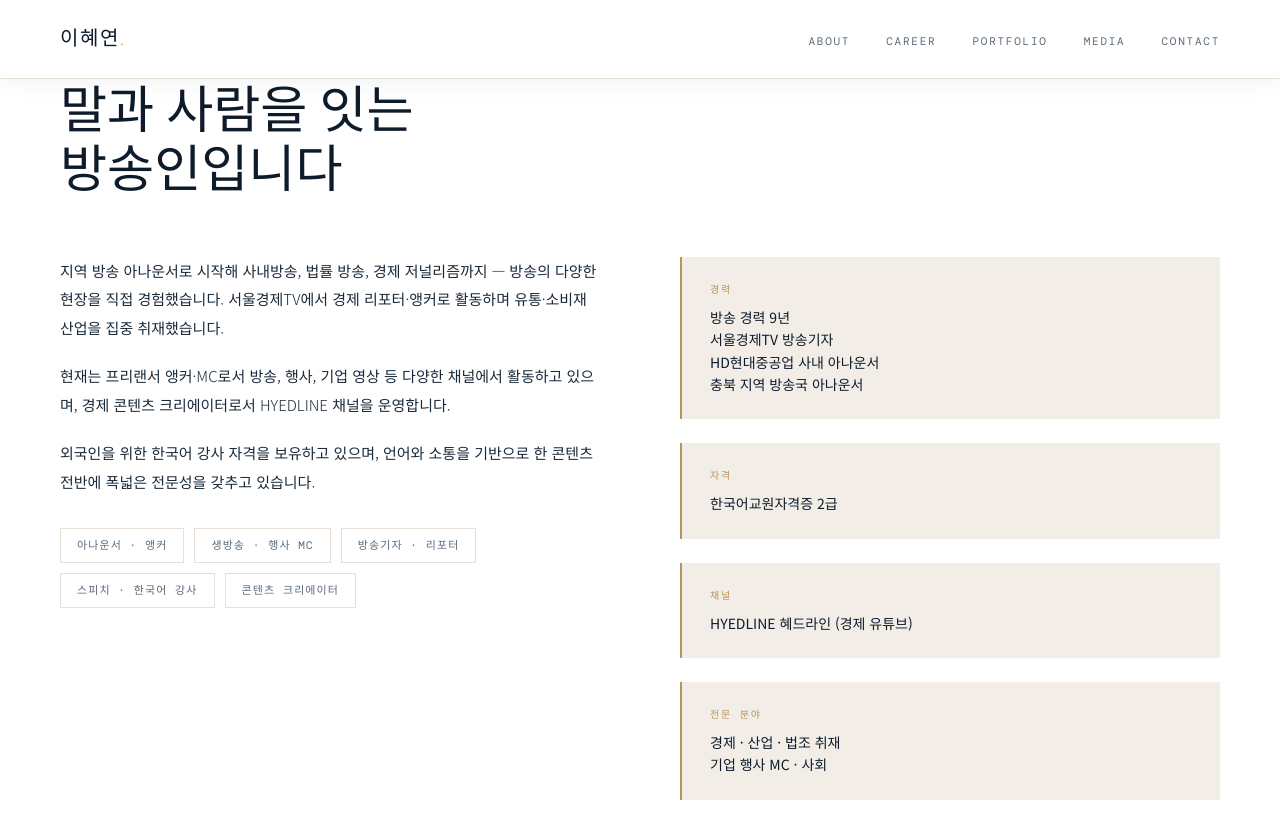
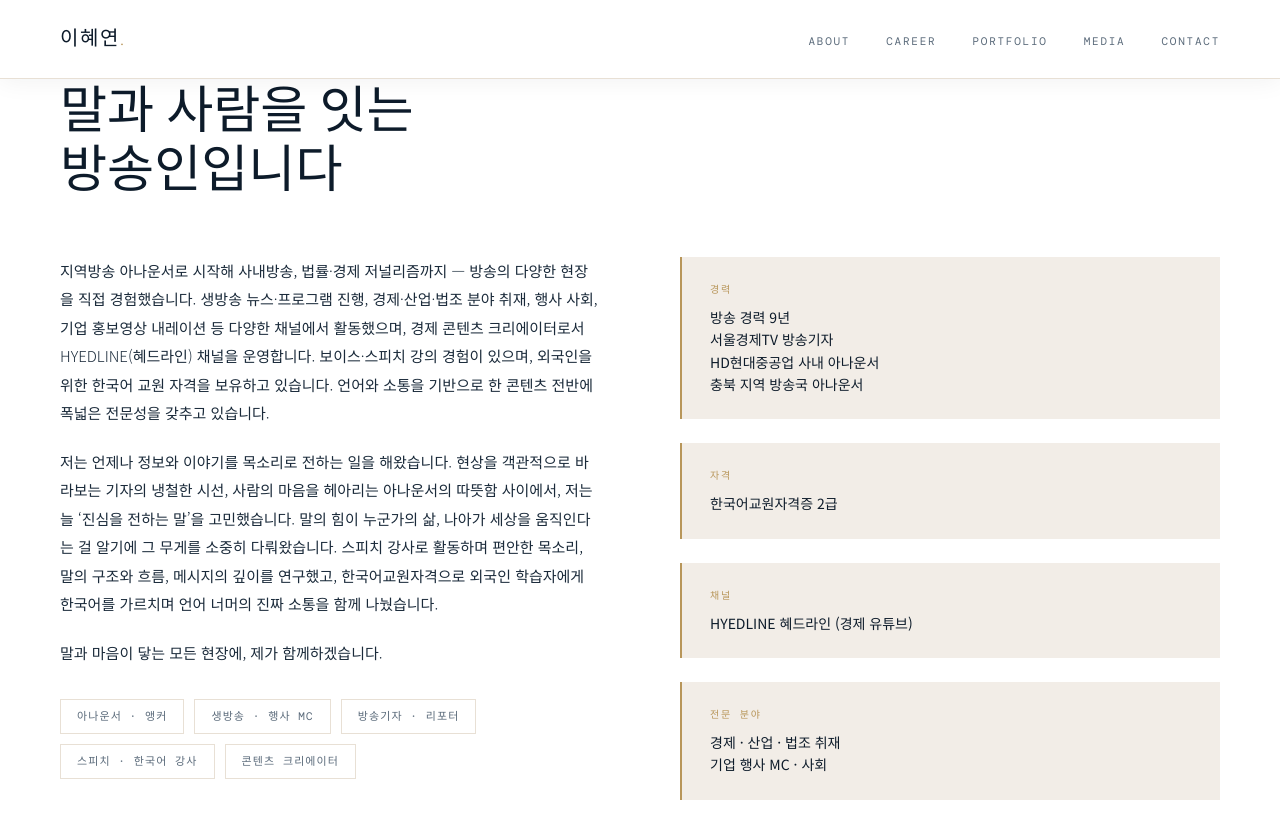
Before and after one commit to annhylee/annhylee.github.io, a Jekyll site: the page built from index.md, in a window 1280 px wide and 900 px high, scrolled down 950 px. Shown: the top 839 px of the window. Built offline with Jekyll 4.4.1, drawn with Linux system fonts in a browser that asks for light colours; some web fonts are replaced.

Commit message:
Update index.md

```diff
--- a/index.md
+++ b/index.md
@@ -1,9 +1,9 @@
 ---
 layout: default
-title: 이혜연 — 앵커·MC·리포터
+title: 이혜연 — 아나운서·앵커·MC·리포터
 ---
-지역 방송 아나운서로 시작해 사내방송, 법률 방송, 경제 저널리즘까지 — 방송의 다양한 현장을 직접 경험했습니다. 서울경제TV에서 경제 리포터·앵커로 활동하며 유통·소비재 산업을 집중 취재했습니다.
+지역방송 아나운서로 시작해 사내방송, 법률·경제 저널리즘까지 — 방송의 다양한 현장을 직접 경험했습니다. 생방송 뉴스·프로그램 진행, 경제·산업·법조 분야 취재, 행사 사회, 기업 홍보영상 내레이션 등 다양한 채널에서 활동했으며, 경제 콘텐츠 크리에이터로서 HYEDLINE(혜드라인) 채널을 운영합니다. 보이스·스피치 강의 경험이 있으며, 외국인을 위한 한국어 교원 자격을 보유하고 있습니다. 언어와 소통을 기반으로 한 콘텐츠 전반에 폭넓은 전문성을 갖추고 있습니다.
 
-현재는 프리랜서 앵커·MC로서 방송, 행사, 기업 영상 등 다양한 채널에서 활동하고 있으며, 경제 콘텐츠 크리에이터로서 HYEDLINE 채널을 운영합니다.
+저는 언제나 정보와 이야기를 목소리로 전하는 일을 해왔습니다. 현상을 객관적으로 바라보는 기자의 냉철한 시선, 사람의 마음을 헤아리는 아나운서의 따뜻함 사이에서, 저는 늘 ‘진심을 전하는 말’을 고민했습니다. 말의 힘이 누군가의 삶, 나아가 세상을 움직인다는 걸 알기에 그 무게를 소중히 다뤄왔습니다. 스피치 강사로 활동하며 편안한 목소리, 말의 구조와 흐름, 메시지의 깊이를 연구했고, 한국어교원자격으로 외국인 학습자에게 한국어를 가르치며 언어 너머의 진짜 소통을 함께 나눴습니다.
 
-외국인을 위한 한국어 강사 자격을 보유하고 있으며, 언어와 소통을 기반으로 한 콘텐츠 전반에 폭넓은 전문성을 갖추고 있습니다.
+말과 마음이 닿는 모든 현장에, 제가 함께하겠습니다.
```
